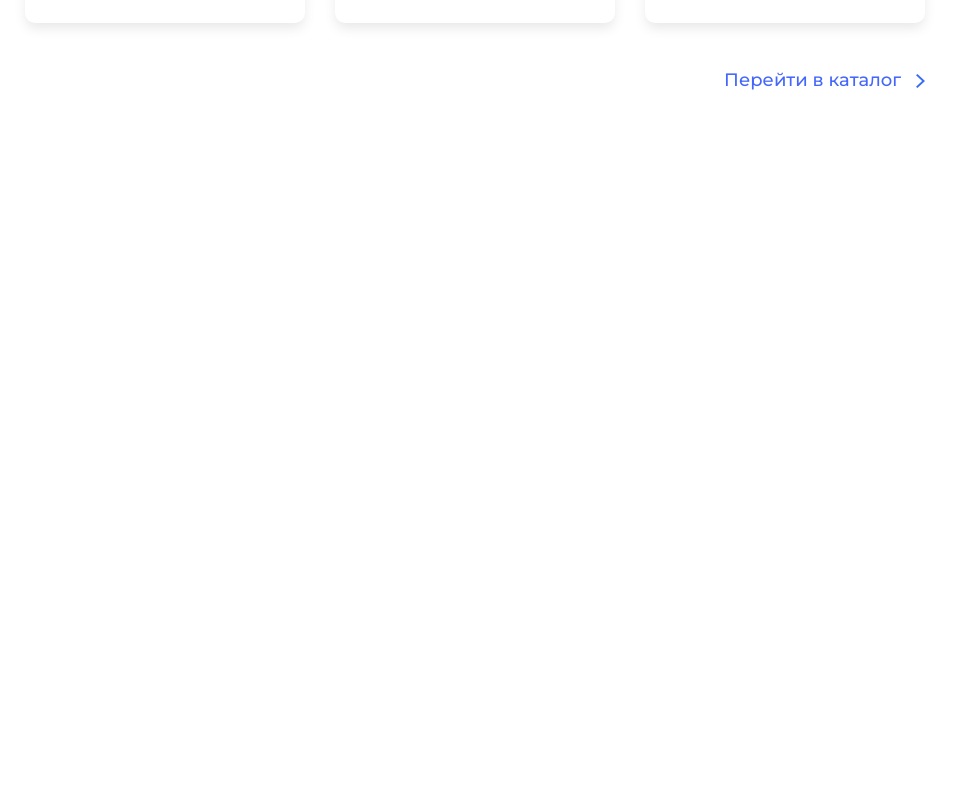
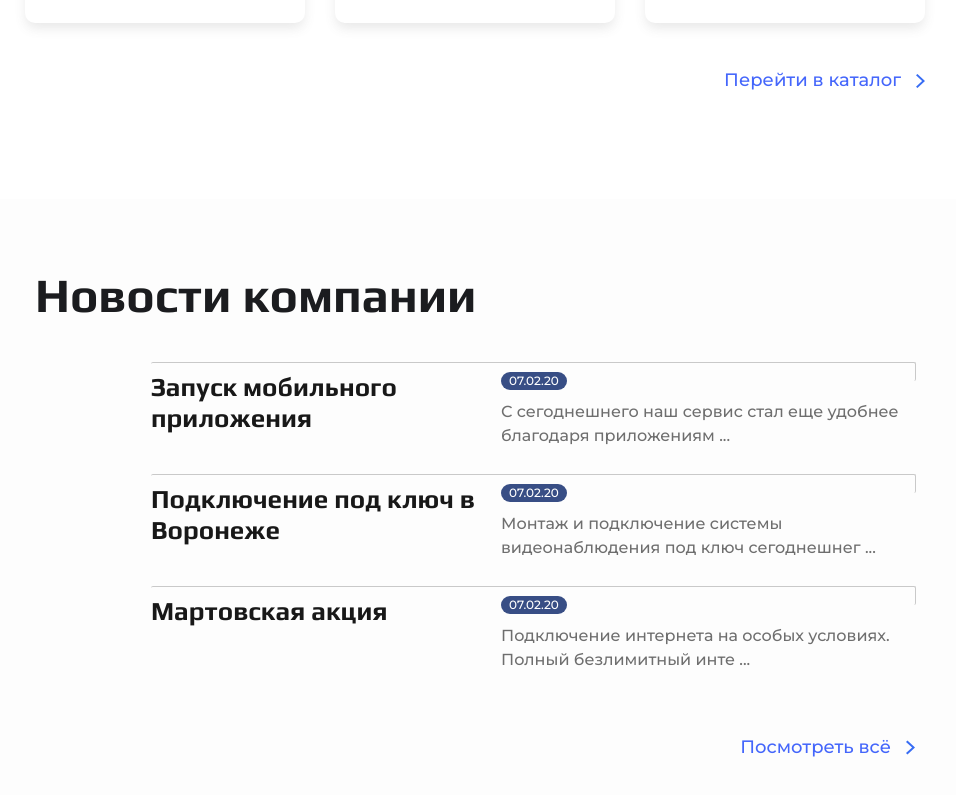
Before and after one commit to EgorEzhkov/camProject, a React (Vite) app: page / in a window 1280 px wide. Shown: the part 3816-4611 px from the top of the page, without its empty margins (165-1121 px from the left). Before the commit the page ends 4015 px from the top, so only its background shows below. Built offline with nearby package versions, Linux system fonts and the light colour scheme.

Commit message:
companyNewsSection is Ready

```diff
--- a/src/App.tsx
+++ b/src/App.tsx
@@ -1,4 +1,5 @@
 import "./App.css";
+import CompanyNewsSection from "./components/CompanyNewsSection/CompanyNewsSection";
 import DownloadSection from "./components/DownloadSection/DownloadSection";
 import Header from "./components/Header/Header";
 import RateSection from "./components/RateSection/RateSection";
@@ -14,6 +15,7 @@ function App() {
       <DownloadSection></DownloadSection>
       <RateSection></RateSection>
       <SolutionsForConnectionSection></SolutionsForConnectionSection>
+      <CompanyNewsSection></CompanyNewsSection>
     </>
   );
 }
--- /dev/null
+++ b/src/components/CompanyNewsSection/CompanyNewsSection.module.css
@@ -0,0 +1,33 @@
+.mainContainer {
+  display: flex;
+  flex-direction: column;
+  box-sizing: border-box;
+  padding: 70px 200px;
+  background-color: #fdfdfd;
+  color: black;
+}
+.titleContainer {
+  margin-bottom: 50px;
+}
+.listNews {
+  display: flex;
+  flex-direction: column;
+  gap: 22px;
+  align-items: end;
+}
+.linkContainer {
+  display: flex;
+  gap: 15px;
+  justify-content: end;
+  cursor: pointer;
+  margin: 34px 0 0 0;
+}
+.linkText {
+  font-family: "MontSerrat", "Courier New", Courier, monospace;
+  font-size: 18px;
+  font-weight: 500;
+  line-height: 110%;
+  color: #4466fb;
+}
+.arrow {
+}
--- /dev/null
+++ b/src/components/CompanyNewsSection/CompanyNewsSection.tsx
@@ -0,0 +1,54 @@
+import Title from "../../ui/Title/Title";
+import styles from "./CompanyNewsSection.module.css";
+import arrow from "../../assets/images/simpleArrowRight.svg";
+import NewsCard, { type NewsCardProps } from "../../ui/NewsCard/NewsCard";
+
+const date: NewsCardProps[] = [
+  {
+    subTitle: "Запуск мобильного приложения",
+    description:
+      "С сегоднешнего наш сервис стал еще удобнее благодаря приложениям для iOS и Android сегоднешнего наш сервис стал сегоднешнего наш сервис стал",
+    date: "07.02.20",
+  },
+  {
+    subTitle: "Подключение под ключ в Воронеже",
+    description:
+      "Монтаж и подключение системы видеонаблюдения под ключ сегоднешнего наш сервис сталсегоднешнего наш сервис стал",
+    date: "07.02.20",
+  },
+  {
+    subTitle: "Мартовская акция",
+    description:
+      "Подключение интернета на особых условиях. Полный безлимитный интернет сегоднешнего наш сервис сталсегоднешнего наш сервис стал",
+    date: "07.02.20",
+  },
+];
+
+const CompanyNewsSection = () => {
+  return (
+    <>
+      <div className={styles.mainContainer}>
+        <div className={styles.titleContainer}>
+          <Title color="black">Новости компании</Title>
+        </div>
+        <div className={styles.listNews}>
+          {date.map((el) => {
+            return (
+              <NewsCard
+                subTitle={el.subTitle}
+                description={el.description}
+                date={el.date}
+              ></NewsCard>
+            );
+          })}
+        </div>
+        <div className={styles.linkContainer}>
+          <p className={styles.linkText}>Посмотреть всё</p>
+          <img src={arrow} alt="arrow" className={styles.arrow} />
+        </div>
+      </div>
+    </>
+  );
+};
+
+export default CompanyNewsSection;
--- /dev/null
+++ b/src/ui/NewsCard/NewsCard.module.css
@@ -0,0 +1,56 @@
+.border {
+  max-width: 764px;
+  width: 100%;
+  height: 18.5px;
+  border-top: 1px solid rgb(0, 0, 0);
+  border-right: 1px solid rgb(0, 0, 0);
+  opacity: 0.2;
+  position: absolute;
+  border-radius: 2px;
+  top: -10px;
+}
+.mainContainer {
+  display: flex;
+  flex-direction: row;
+  max-width: 764px;
+  width: 100%;
+  position: relative;
+  height: 100%;
+  max-height: 90px;
+}
+.subTitle {
+  max-width: 350px;
+  width: 100%;
+  height: 90px;
+  justify-content: center;
+  align-items: center;
+  text-align: start;
+  font-family: "Play", "Courier New", Courier, monospace;
+  font-weight: bold;
+  font-size: 26px;
+  line-height: 120%;
+  opacity: 0.9;
+  margin: 0;
+}
+.date {
+  margin: 0 0 10px 0;
+  font-family: "MontSerrat", "Courier New", Courier, monospace;
+  font-size: 12px;
+  line-height: 150%;
+  font-weight: 500;
+  background-color: #384e85;
+  border-radius: 10px;
+  padding: 0 8px;
+  color: white;
+  max-width: fit-content;
+}
+.description {
+  margin: 0;
+  font-family: "MontSerrat", "Courier New", Courier, monospace;
+  font-size: 16px;
+  line-height: 150%;
+  font-weight: 500;
+  opacity: 0.7;
+  color: #333333;
+  text-align: start;
+}
--- /dev/null
+++ b/src/ui/NewsCard/NewsCard.tsx
@@ -0,0 +1,30 @@
+import type { FC } from "react";
+import styles from "./NewsCard.module.css";
+
+export interface NewsCardProps {
+  subTitle: string;
+  date: string;
+  description: string;
+}
+
+const NewsCard: FC<NewsCardProps> = ({ subTitle, date, description }) => {
+  return (
+    <>
+      <div className={styles.mainContainer}>
+        <div className={styles.border}></div>
+
+        <h3 className={styles.subTitle}>{subTitle}</h3>
+        <div>
+          <p className={styles.date}>{date}</p>
+          <p className={styles.description}>
+            {description.length > 65
+              ? description.slice(0, 65) + " ..."
+              : description}
+          </p>
+        </div>
+      </div>
+    </>
+  );
+};
+
+export default NewsCard;
```
